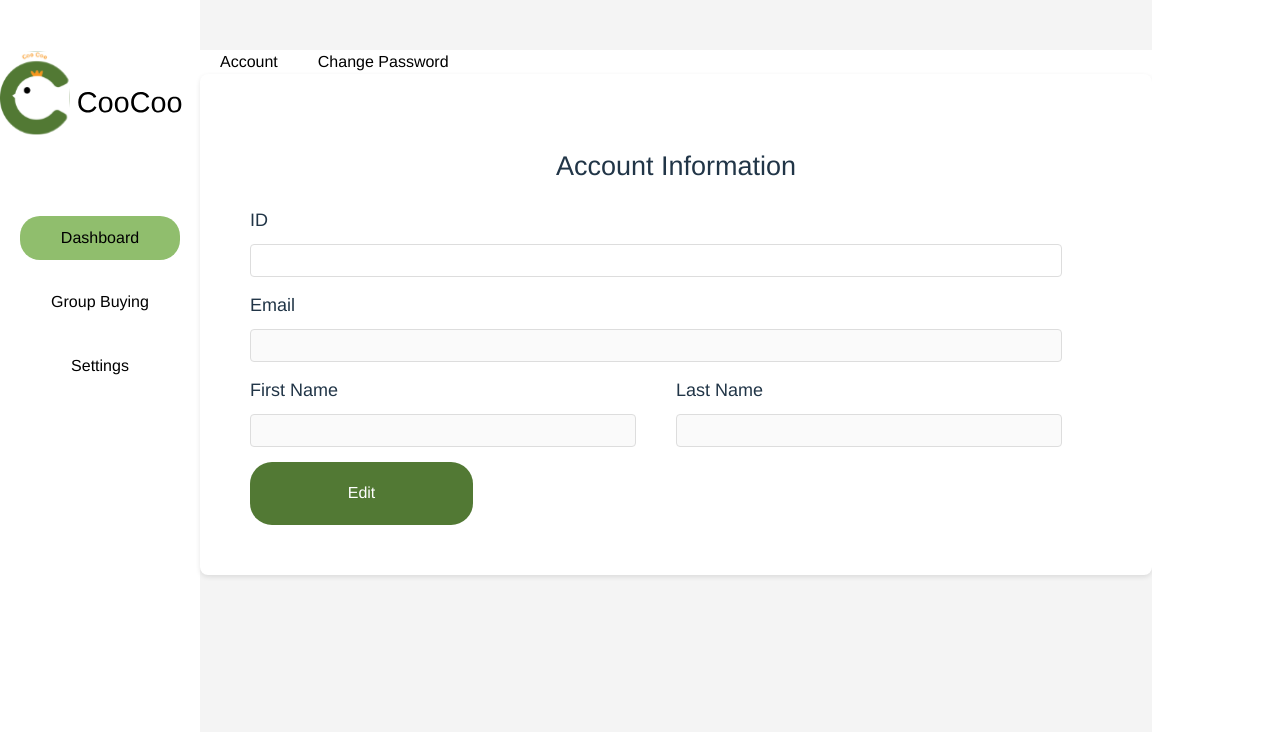
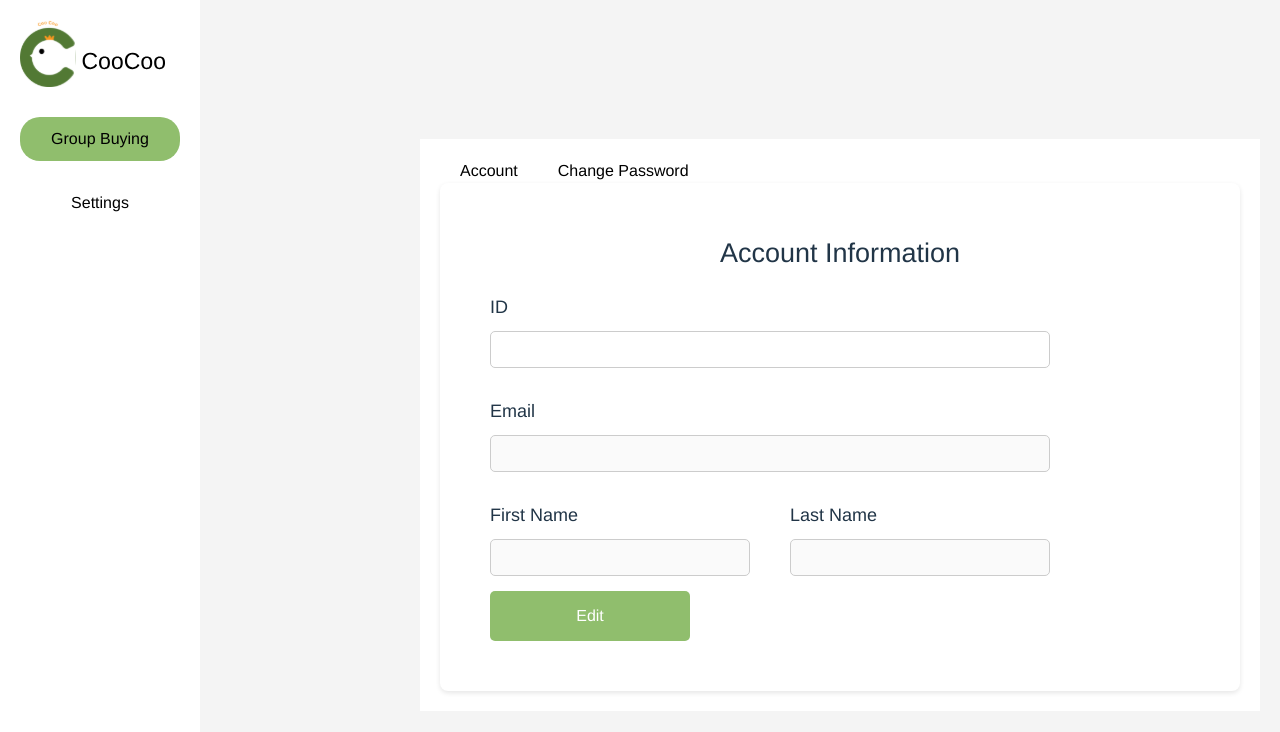
Before and after one commit to reaapunzell/CooCoo-app, a React (Vite) app in the folder rea-front/coocoo-app/: page /settings in a window 1280 px wide. Shown: the top 732 px of the page. Built offline with nearby package versions, Linux system fonts and the light colour scheme.

Commit message:
css styling and format edits

```diff
--- a/rea-front/coocoo-app/src/components/Group Buying/Onboarding.css
+++ b/rea-front/coocoo-app/src/components/Group Buying/Onboarding.css
@@ -1,9 +1,13 @@
 * {
   box-sizing: border-box;
+  margin: 0;
+  padding: 0;
 }
+
 body {
   font-size: 14px;
-  font-family: Arimo;
+  font-family: "Arimo", sans-serif;
+  background-color: #f4f4f4;
 }
 
 :root {
@@ -12,71 +16,71 @@ body {
 }
 
 .app-container {
-  width: 90%;
-  height: 1442px;
+  width: calc(100% - 200px);
+  max-width: 1200px;
+  margin-left: 200px;
+  height: auto;
+  padding: 20px;
   background: rgba(244, 244, 244, 1);
-  opacity: 1;
-  position: absolute;
-  top: 0px;
-  left: 0px;
-  overflow: hidden;
   display: flex;
-  justify-content: space-evenly;
+  flex-direction: column;
+  align-items: center;
+  justify-content: center;
 }
 
 .onboarding-container,
 .existing-groups-container {
-  width: 100%;
+  max-width: 800px;
   background-color: white;
   min-height: 80vh;
   border-radius: 15px;
   text-align: center;
-  margin-top: 50px;
-  margin-left: 10px;
+  margin-top: 30px;
+  padding: 20px;
+  box-shadow: 0 4px 8px rgba(0, 0, 0, 0.1);
 }
 
 .welcome-banner h1 {
-  color: rgba(144, 190, 109, 1);
-  margin: 50px 0px 0px 20px;
-  font-family: Arimo;
-  font-weight: Bold;
-  font-size: 50px;
-  opacity: 1;
+  color: var(--primary-color);
+  margin: 20px 0;
+  font-weight: bold;
+  font-size: 3rem;
 }
 
 .welcome-banner p {
-  font-size: 24px;
-  margin: 50px 0;
+  font-size: 1.2rem;
+  margin: 20px 0;
 }
 
 .description {
-  color: rgba(0, 0, 0, 1);
-  font-family: Arimo;
-  font-weight: Bold;
-  font-size: 32px;
-  opacity: 1;
+  color: #333;
+  font-weight: bold;
+  font-size: 1.5rem;
   text-align: justify;
-  margin: 20px 40px;
+  margin: 20px 0;
+  line-height: 1.6;
 }
 
 .description p {
-  margin: 20px 40px;
+  margin: 10px 0;
 }
+
 .buttons-container {
   display: flex;
-  justify-content: space-evenly;
+  justify-content: center;
+  gap: 20px;
+  margin-top: 30px;
 }
 
 button {
-  width: 223px;
-  height: 63px;
-  background: rgba(82, 121, 52, 1);
-  opacity: 1;
-  border-top-left-radius: 22px;
-  border-top-right-radius: 22px;
-  border-bottom-left-radius: 22px;
-  border-bottom-right-radius: 22px;
-  overflow: hidden;
+  width: 200px;
+  height: 50px;
+  background: var(--primary-color);
+  color: white;
+  border: none;
+  border-radius: 22px;
+  cursor: pointer;
+  transition: background 0.3s ease;
 }
 
 button:hover {
@@ -84,48 +88,42 @@ button:hover {
 }
 
 .header {
-  width: 100vh;
-  height: 191px;
-  background: rgba(144, 190, 109, 1);
-  opacity: 1;
-  top: 2px;
-  left: 7px;
-  border-top-left-radius: 22px;
-  border-top-right-radius: 22px;
-  border-bottom-left-radius: 22px;
-  border-bottom-right-radius: 22px;
-  overflow: hidden;
+  width: 100%;
+  background: var(--primary-color);
+  padding: 20px;
+  border-radius: 22px;
+  text-align: center;
+  box-shadow: 0 4px 8px rgba(0, 0, 0, 0.1);
 }
 
 .header span {
-  width: 608px;
-  color: rgba(255, 255, 255, 1);
-  font-family: Arimo;
-  font-weight: Bold;
-  font-size: 40px;
-  opacity: 1;
-  text-align: center;
+  color: white;
+  font-weight: bold;
+  font-size: 2rem;
 }
 
 .user-address {
   display: flex;
   justify-content: space-between;
   align-items: center;
-  margin: 0px 50px;
+  margin: 20px 0;
 }
 
 .group {
   font-size: 1.5rem;
-  border-style: solid;
-  border-color: black;
+  border: 3px solid black;
   border-radius: 8px;
-  border-width: 3px;
   min-height: 30vh;
   margin: 20px;
+  padding: 20px;
+  background: white;
+  box-shadow: 0 4px 8px rgba(0, 0, 0, 0.1);
 }
+
 .group-name {
   margin-left: 10px;
 }
+
 .group-information {
   display: flex;
   justify-content: space-between;
@@ -133,8 +131,9 @@ button:hover {
 }
 
 .select-btn {
-  margin-bottom: 5vh;
+  margin-bottom: 20px;
 }
+
 .progress,
 .product,
 .price {
@@ -143,48 +142,36 @@ button:hover {
   justify-content: center;
   align-items: center;
 }
+
 .group span {
-  width: 145px;
-  color: rgba(0, 0, 0, 1);
-  font-family: Arimo;
-  font-weight: Bold;
-  opacity: 1;
+  width: auto;
+  color: #000;
+  font-weight: bold;
   text-align: left;
 }
 
 input[type="radio"] {
-  width: 50px;
-  height: 50px;
-  border-radius: 15px;
-  top: 30px;
-  left: 10px;
-  position: relative;
-  background-color: #d1d3d1;
-  content: "";
-  display: inline-block;
-  visibility: visible;
-  border: 2px solid white;
+  width: 25px;
+  height: 25px;
+  border-radius: 50%;
+  margin: 10px;
   accent-color: var(--primary-color);
 }
 
 .group-alert-container {
-  height: auto;
-  width: auto;
   background-color: white;
   border-radius: 8px;
-  border-style: solid;
-  border-width: 2px;
-  border-color: var(--primary-color);
+  border: 2px solid var(--primary-color);
   margin: 20px;
+  padding: 15px;
   display: flex;
   align-items: center;
-  padding: 10px;
+  box-shadow: 0 4px 8px rgba(0, 0, 0, 0.1);
 }
 
 .group-alert-participants {
   background-color: var(--primary-color);
   border-radius: 50%;
-  font-size: 1rem;
   color: white;
   padding: 0.5rem;
   margin: 5px;
@@ -213,3 +200,18 @@ input[type="radio"] {
     transform: rotate(360deg);
   }
 }
+
+/* Responsive Adjustments */
+@media (max-width: 768px) {
+  .app-container {
+    padding: 10px;
+  }
+
+  .buttons-container {
+    flex-direction: column;
+  }
+
+  button {
+    width: 80%;
+  }
+}
--- a/rea-front/coocoo-app/src/components/Navigation.css
+++ b/rea-front/coocoo-app/src/components/Navigation.css
@@ -1,7 +1,6 @@
-
-
 /* Main container for the navigation bar */
 .navigation-bar {
+  position: fixed;
   display: flex;
   flex-direction: column;
   align-items: center;
@@ -11,18 +10,22 @@
   height: 100vh;
   left: 0px;
   top: 0px;
+  z-index: 1000;
 }
 
-
 .navigation-bar img {
-    width: 200px;
+  width: 100%;
+  height: auto;
+  display: block;
   margin-bottom: 20px;
 
-    top:0px;
+  flex-shrink: 0;
 }
-
-
-.navigation-bar .nav-link {
+.nav-links {
+  display: flex;
+  flex-direction: column;
+}
+.nav-link {
   font-family: Arimo, sans-serif;
   font-size: 16px;
   color: black;
@@ -34,10 +37,9 @@
   transition: background-color 0.3s ease, color 0.3s ease;
 }
 
-
 .navigation-bar .nav-link.active,
 .navigation-bar .nav-link:hover {
-    background-color: #90BE6D;
+  background-color: #90be6d;
   color: black;
   font-weight: bold;
 }
--- a/rea-front/coocoo-app/src/components/Navigation.jsx
+++ b/rea-front/coocoo-app/src/components/Navigation.jsx
@@ -1,19 +1,16 @@
-import Nav from 'react-bootstrap/Nav'
-import "./Navigation.css"
+import Nav from "react-bootstrap/Nav";
+import "./Navigation.css";
 
-function Navigation(){
-
-    return(
-        <div className="navigation-bar" >
+function Navigation() {
+  return (
+    <div className="navigation-bar">
       <img src="./Coocoo Nav Logo.svg" />
-        <Nav defaultActiveKey="/dashboard" className="navigation-bar" >
-            <Nav.Link href="/dashboard">Dashboard</Nav.Link>
+      <Nav defaultActiveKey="/groupbuying" className="nav-links">
         <Nav.Link href="/groupbuying">Group Buying</Nav.Link>
         <Nav.Link href="/settings">Settings</Nav.Link>
-
       </Nav>
     </div>
   );
 }
 
-export default Navigation
+export default Navigation;
--- a/rea-front/coocoo-app/src/styles/Settings.css
+++ b/rea-front/coocoo-app/src/styles/Settings.css
@@ -1,10 +1,71 @@
-.settings-container{
-    background-color: white;
-    height: 50vh;
-    margin-top: 50px;
-
+/* Main settings container */
+.settings-container {
+  background-color: white;
+  min-height: 50vh; /* Ensures it adapts to content */
+  margin-top: 50px;
+  padding: 20px; /* Adds spacing */
+  display: flex;
+  flex-direction: column;
+  align-items: center;
+  justify-content: center;
+  width: calc(100% - 200px); /* Adjusts for sidebar width */
+  margin-left: 200px; /* Ensures it doesn’t overlap with navigation */
 }
 
-@media  screen and (max-width: 1024px) {
+/* Add styling for form elements if present */
+.settings-container h1 {
+  font-size: 24px;
+  color: #333;
+  text-align: center;
+  margin-bottom: 20px;
+}
 
+.settings-container form {
+  width: 100%;
+  max-width: 600px;
+  display: flex;
+  flex-direction: column;
+  gap: 15px;
 }
+
+/* Input fields */
+.settings-container input,
+.settings-container select {
+  width: 100%;
+  padding: 10px;
+  border: 1px solid #ccc;
+  border-radius: 5px;
+}
+
+/* Button styling */
+.settings-container button {
+  background-color: #90be6d;
+  color: white;
+  font-size: 16px;
+  padding: 10px;
+  border: none;
+  border-radius: 5px;
+  cursor: pointer;
+  transition: background 0.3s ease;
+}
+
+.settings-container button:hover {
+  background-color: #7ca55a;
+}
+
+/* 📌 Responsive Design for smaller screens */
+@media screen and (max-width: 1024px) {
+  .settings-container {
+    width: 100%;
+    margin-left: 0; /* Remove sidebar offset */
+    padding: 15px;
+  }
+
+  .settings-container h1 {
+    font-size: 20px;
+  }
+
+  .settings-container form {
+    max-width: 90%;
+  }
+}
```
Lines whose indentation alone changed are shown as unchanged.
